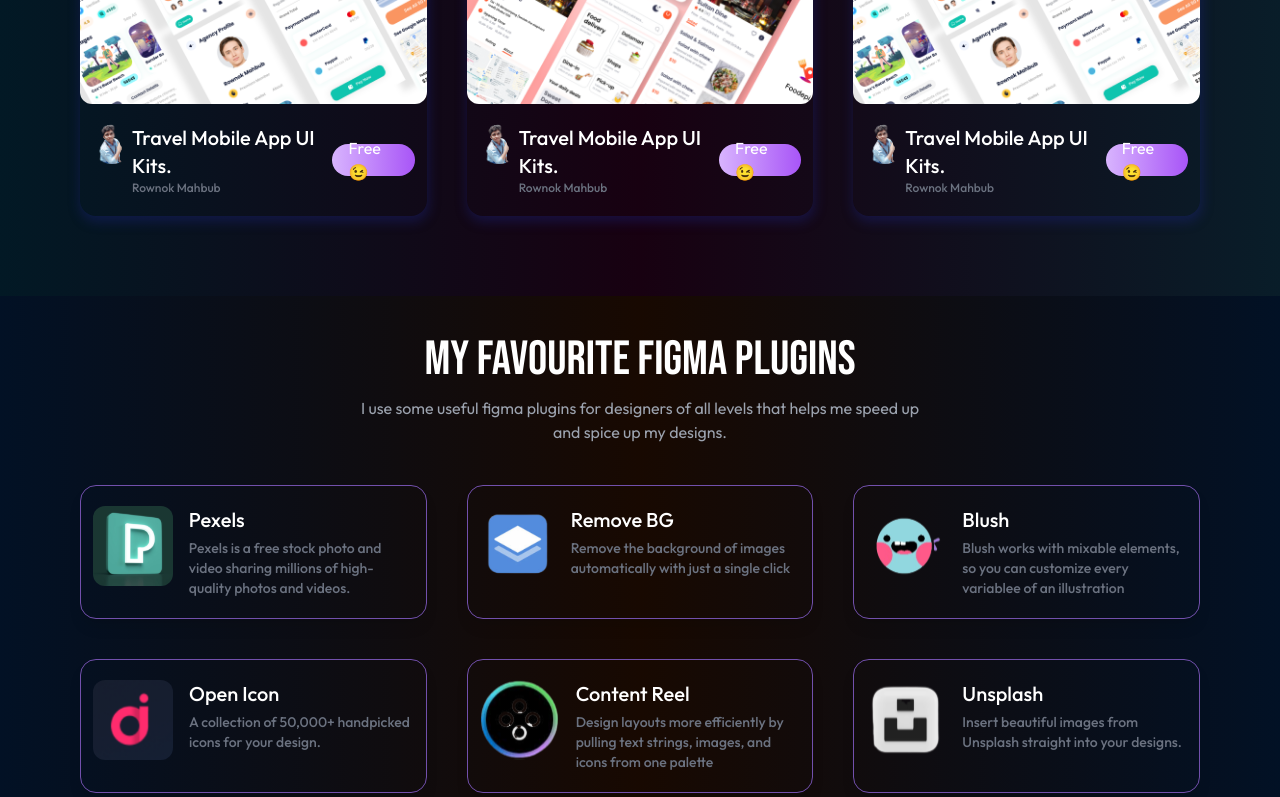
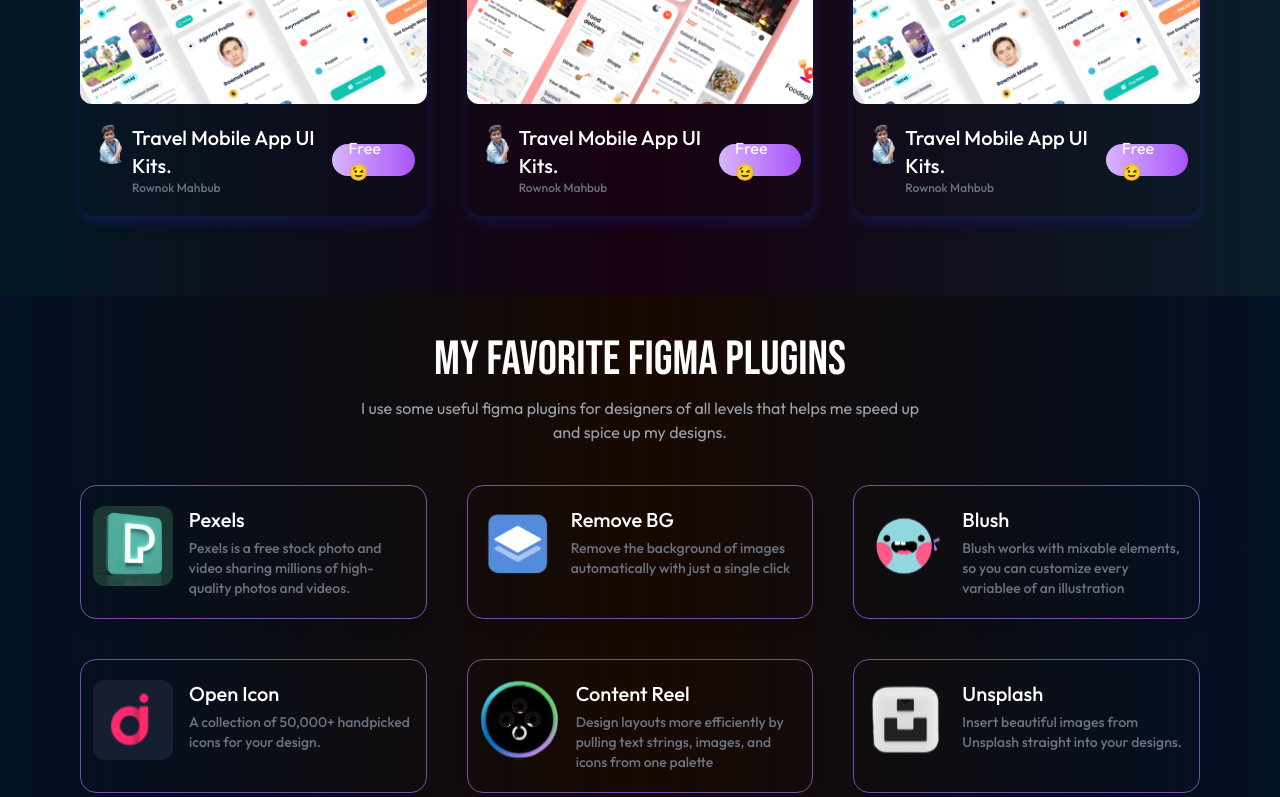
Before and after one commit to Mhatre2/Rutvik-Protfolio, a Next.js app: page /uiux in a window 1280 px wide. Shown: the part 1752-2549 px from the top of the page. Built offline with nearby package versions, Linux system fonts and the light colour scheme.

Commit message:
animation added

```diff
--- a/Components/Home/Hero.js
+++ b/Components/Home/Hero.js
@@ -1,4 +1,5 @@
 import React from "react";
+import 'animate.css';
 import { motion } from "framer-motion";
 import { leftAnimation,imageAnimation, rightAnimation ,upAnimation,downAnimation} from "../../styles/Animation";
 import { useScroll } from "../UseScroll";
@@ -10,7 +11,7 @@
   const [element,controls]= useScroll();
   return (
     <>
-    <div className="relative lg:h-screen lg:py-5 sm:pt-0 py-20 bg-gradient-to-r from-[#030332] via-[#100114] to-[#030332]" ref={element}>
+    <div className="relative lg:h-screen lg:py-5 sm:pt-0 py-20 bg-gradient-to-r from-[#030332] via-[#100114] to-[#030332] animate__animated animate__zoomIn animate__delay-.5s" ref={element}>
     <motion.div className="container my-auto grid grid-cols-1 lg:grid-cols-2 gap-16 lg:gap-20 items-center lg:pt-24 "  variants={downAnimation}
                animate={controls}
                transition={{ delay: 0.2, type: "tween" }}>
--- a/Components/UIUX/FigmaPlugins.js
+++ b/Components/UIUX/FigmaPlugins.js
@@ -54,7 +54,7 @@
         >
           <div className="flex flex-col justify-center items-center">
             <p className="text-5xl capitalize text-white font-bebasneo text-center">
-              My favourite Figma plugins
+              My favorite Figma plugins
             </p>
             <p className="text-gray-400 max-w-xl text-center mt-3">
               I use some useful figma plugins for designers of all levels that helps
--- a/Components/UIUX/UIHero.js
+++ b/Components/UIUX/UIHero.js
@@ -2,14 +2,14 @@
 import { motion } from "framer-motion";
 import { downAnimation, upAnimation } from "../../styles/Animation";
 import { useScroll } from "../UseScroll";
-
+import 'animate.css';
 const UIHero = () => {
   const [element, controls] = useScroll();
 
   return (
     <>
 
-    <div className="container lg:h-screen" ref={element}>
+    <div className="container lg:h-screen animate__animated animate__zoomIn animate__delay-.5s" ref={element}>
         <motion.div className="bg-gradient-to-r from-[#032a41] via-[#650a45] to-[#032a41] mt-5 rounded-t-[50px] lg:rounded-[50px] flex flex-col justify-center items-center lg:-space-y-40"   variants={upAnimation}
           animate={controls}
           transition={{ delay: 0.2, type: "tween" }}>
```
